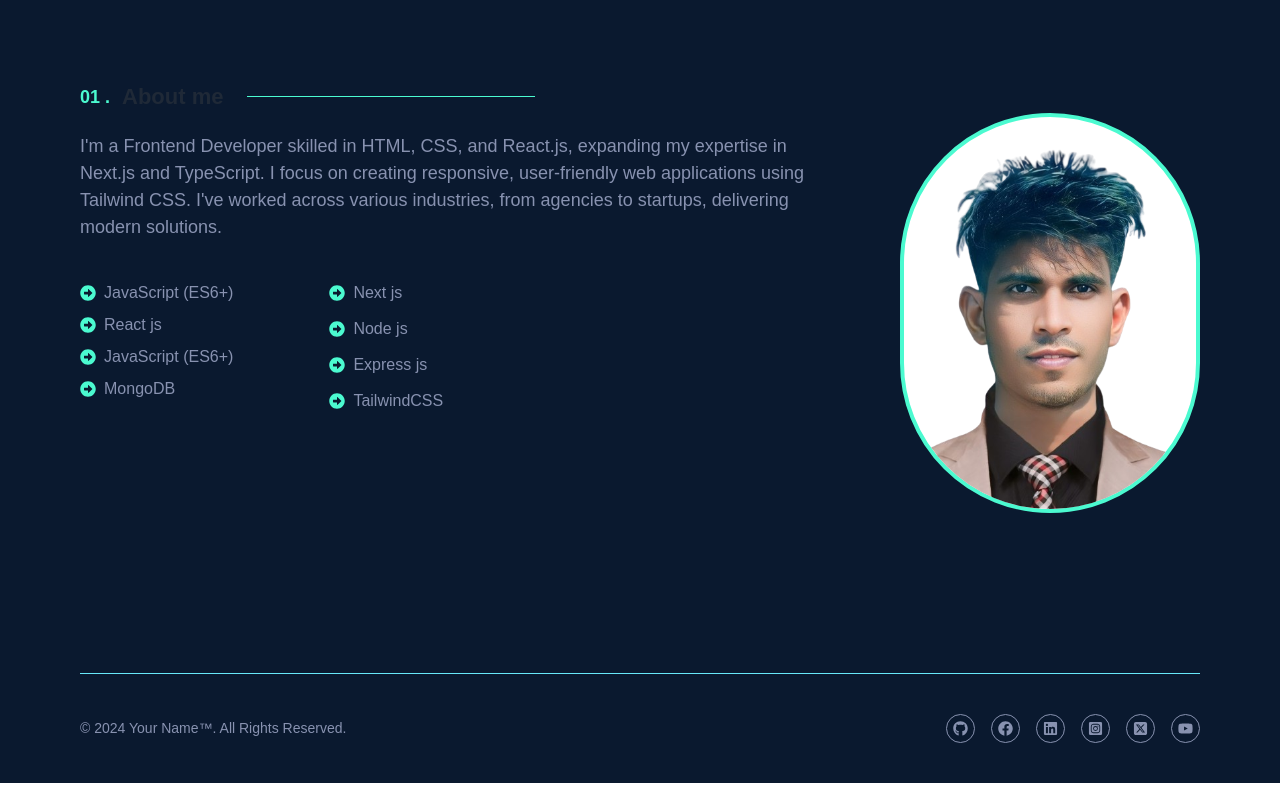
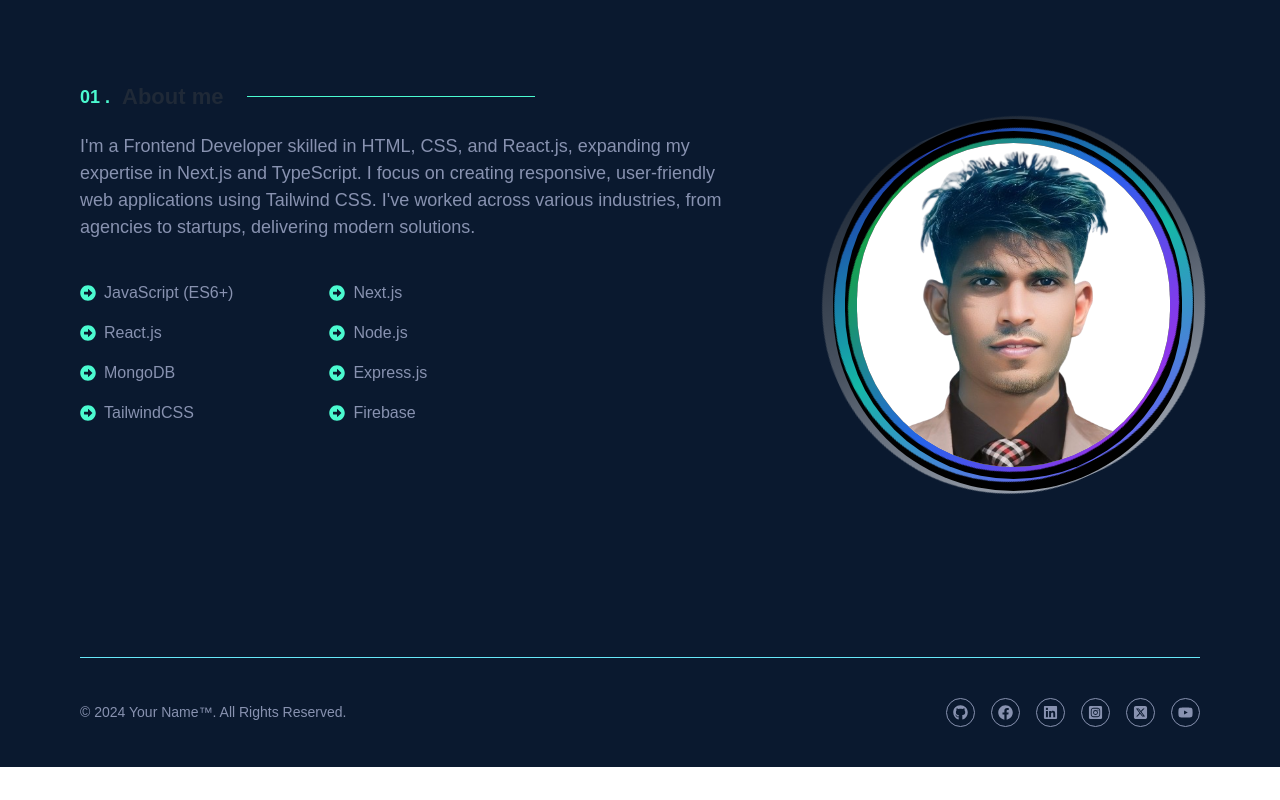
Before and after one commit to yeasinmiah1272001/devportfolio, a React (Vite) app: page /about in a window 1280 px wide. Built offline with nearby package versions, Linux system fonts and the light colour scheme.

Commit message:
animation

```diff
--- a/src/Component/About/About.jsx
+++ b/src/Component/About/About.jsx
@@ -2,13 +2,15 @@ import { FaArrowAltCircleRight } from "react-icons/fa";
 import Container from "../Container/Container";
 import SectionTitle from "../SectionTitle/SectionTitle";
 import { yeasin } from "../../assets";
+import AnimatedBorder from "../AnimatedBorder/AnimatedBorder";
 
 const About = () => {
   return (
     <div>
       <Container id="about" className="py-20 lg:px-20">
-        <SectionTitle titleNo={"01 ."} title={"About me"}></SectionTitle>
-        <div className="flex flex-col lg:flex-row justify-between items-center lg:items-start">
+        <SectionTitle titleNo={"01 ."} title={"About me"} />
+        <div className="flex flex-col lg:flex-row justify-between items-center lg:items-start gap-10 lg:gap-20">
+          {/* Left Side - Text and Skills */}
           <div className="lg:w-2/3 w-full">
             <h1 className="mt-5 text-[18px] text-darkText">
               I'm a Frontend Developer skilled in HTML, CSS, and React.js,
@@ -18,8 +20,9 @@ const About = () => {
               startups, delivering modern solutions.
             </h1>
 
-            <div className="mt-10 flex flex-col lg:flex-row gap-24 text-[16px]">
-              <div className="space-y-2">
+            <div className="mt-10 flex flex-row  lg:flex-row gap-24 text-[16px]">
+              {/* Left List - Skills */}
+              <div className="space-y-4">
                 <div className="flex gap-2 items-center">
                   <FaArrowAltCircleRight className="text-designColor" />
                   <a href="" className="hover:text-lightText text-darkText">
@@ -29,40 +32,13 @@ const About = () => {
                 <div className="flex gap-2 items-center">
                   <FaArrowAltCircleRight className="text-designColor" />
                   <a href="" className="hover:text-lightText text-darkText">
-                    React js
-                  </a>
-                </div>
-                <div className="flex gap-2 items-center">
-                  <FaArrowAltCircleRight className="text-designColor" />
-                  <a href="" className="hover:text-lightText text-darkText">
-                    JavaScript (ES6+)
+                    React.js
                   </a>
                 </div>
                 <div className="flex gap-2 items-center">
                   <FaArrowAltCircleRight className="text-designColor" />
                   <a href="" className="hover:text-lightText text-darkText">
                     MongoDB
-                  </a>
-                </div>
-              </div>
-
-              <div className="space-y-3">
-                <div className="flex gap-2 items-center">
-                  <FaArrowAltCircleRight className="text-designColor" />
-                  <a href="" className="hover:text-lightText text-darkText">
-                    Next js
-                  </a>
-                </div>
-                <div className="flex gap-2 items-center">
-                  <FaArrowAltCircleRight className="text-designColor" />
-                  <a href="" className="hover:text-lightText text-darkText">
-                    Node js
-                  </a>
-                </div>
-                <div className="flex gap-2 items-center">
-                  <FaArrowAltCircleRight className="text-designColor" />
-                  <a href="" className="hover:text-lightText text-darkText">
-                    Express js
                   </a>
                 </div>
                 <div className="flex gap-2 items-center">
@@ -72,15 +48,40 @@ const About = () => {
                   </a>
                 </div>
               </div>
+
+              {/* Right List - More Skills */}
+              <div className="space-y-4">
+                <div className="flex gap-2 items-center">
+                  <FaArrowAltCircleRight className="text-designColor" />
+                  <a href="" className="hover:text-lightText text-darkText">
+                    Next.js
+                  </a>
+                </div>
+                <div className="flex gap-2 items-center">
+                  <FaArrowAltCircleRight className="text-designColor" />
+                  <a href="" className="hover:text-lightText text-darkText">
+                    Node.js
+                  </a>
+                </div>
+                <div className="flex gap-2 items-center">
+                  <FaArrowAltCircleRight className="text-designColor" />
+                  <a href="" className="hover:text-lightText text-darkText">
+                    Express.js
+                  </a>
+                </div>
+                <div className="flex gap-2 items-center">
+                  <FaArrowAltCircleRight className="text-designColor" />
+                  <a href="" className="hover:text-lightText text-darkText">
+                    Firebase
+                  </a>
+                </div>
+              </div>
             </div>
           </div>
 
-          <div className="mt-10 lg:mt-0 ">
-            <img
-              className="lg:h-[400px] bg-white border-4 hover:bg-cyan-300 w-[300px] hover:backdrop-hue-rotate-30 duration-300 hover:border-8 hover:shadow-xl hover:shadow-designColor border-designColor rounded-full"
-              src={yeasin}
-              alt=""
-            />
+          {/* Right Side - Animated Border */}
+          <div className="mt-10 lg:mt-0 w-full lg:w-1/3">
+            <AnimatedBorder />
           </div>
         </div>
       </Container>
--- /dev/null
+++ b/src/Component/AnimatedBorder/AnimatedBorder.jsx
@@ -0,0 +1,35 @@
+import React from "react";
+import { yeasin } from "../../assets";
+
+const AnimatedBorder = () => {
+  return (
+    <div className="flex items-center justify-center">
+      <div className="relative w-96 h-96 p-3">
+        {/* Outer rotating border */}
+        <div className="absolute inset-0 rounded-full animate-spin-slow">
+          <div className="w-full h-full rounded-full bg-gradient-to-r from-gray-800 via-gray-600 to-gray-400 animate-gradient-x"></div>
+        </div>
+        <div className="absolute inset-[6px] bg-black rounded-full"></div>
+
+        {/* Middle rotating border */}
+        <div className="absolute inset-[12px] rounded-full animate-spin-reverse-slow">
+          <div className="w-full h-full rounded-full bg-gradient-to-r from-blue-800 via-teal-500 to-indigo-500 animate-gradient-xy"></div>
+        </div>
+        <div className="absolute inset-[18px] bg-black rounded-full"></div>
+
+        {/* Inner rotating border */}
+        <div className="absolute inset-[24px] rounded-full animate-spin-slower">
+          <div className="w-full h-full rounded-full bg-gradient-to-r from-green-600 via-blue-600 to-purple-600 animate-gradient-y"></div>
+        </div>
+        <div className="absolute inset-[30px] bg-black rounded-full"></div>
+
+        {/* Image container */}
+        <div className="absolute bg-white inset-[30px] rounded-full flex items-center justify-center overflow-hidden">
+          <img src={yeasin} alt="Center Image" className="rounded-full p-3" />
+        </div>
+      </div>
+    </div>
+  );
+};
+
+export default AnimatedBorder;
--- a/src/Component/Home/Home.jsx
+++ b/src/Component/Home/Home.jsx
@@ -8,7 +8,7 @@ import OtherSection from "../Other/Other";
 import Projects from "../Projects/Projects";
 import ScrollBar from "../ScrollBar/ScrollBar";
 import Skils from "../Skils/Skils";
-
+import Test from "../Test/Test";
 const Home = () => {
   return (
     <main className="font-fontFamily min-h-screen  text-lightText">
@@ -17,6 +17,7 @@ const Home = () => {
       <Banner />
       <About />
       <Skils />
+      <Test />
       <Projects />
       <ScrollBar />
       <OtherSection />
--- /dev/null
+++ b/src/Component/Test/Test.jsx
@@ -0,0 +1,111 @@
+import React from "react";
+import {
+  FaReact,
+  FaNodeJs,
+  FaDatabase,
+  FaGithub,
+  FaHtml5,
+  FaCss3Alt,
+  FaJsSquare,
+  FaPython,
+  FaLaravel,
+  FaVuejs,
+  FaAngular,
+  FaDocker,
+  FaAws,
+  FaPhp,
+  FaJava,
+  FaGitAlt,
+  FaFigma,
+  FaGit,
+  FaGoogle,
+  FaLinux,
+} from "react-icons/fa";
+
+const Test = () => {
+  const icons = [
+    <FaReact />,
+    <FaNodeJs />,
+    <FaDatabase />,
+    <FaGithub />,
+    <FaHtml5 />,
+    <FaCss3Alt />,
+    <FaJsSquare />,
+    <FaPython />,
+    <FaLaravel />,
+    <FaVuejs />,
+    <FaAngular />,
+    <FaDocker />,
+    <FaAws />,
+    <FaPhp />,
+    <FaJava />,
+    <FaGitAlt />,
+    <FaFigma />,
+    <FaGit />,
+    <FaGoogle />,
+    <FaLinux />,
+  ];
+
+  return (
+    <div className="flex justify-center items-center min-h-screen text-white px-4 md:px-10 lg:px-20 space-y-6">
+      <div className="flex flex-wrap justify-around mx-auto items-center w-full max-w-7xl">
+        {/* Left side - Circle of icons */}
+        <div className="relative hidden md:inline-flex w-48 h-48 sm:w-36 sm:h-36 lg:w-96 lg:h-96 mr-12 mb-8 sm:mb-0">
+          <div className="absolute inset-0 animate-spin-slow">
+            <div className="w-full h-full flex justify-center items-center relative">
+              <div className="w-36 h-36 sm:w-28 sm:h-28 lg:w-80 lg:h-80 relative flex justify-center items-center">
+                {icons.map((Icon, index) => {
+                  const angle = (index / icons.length) * 360;
+                  const transformStyle = {
+                    transform: `rotate(${angle}deg) translateX(180px) rotate(-${angle}deg)`,
+                  };
+                  return (
+                    <div
+                      key={index}
+                      className="absolute hover:scale-110 transition-transform duration-1000 ease-out"
+                      style={transformStyle}
+                    >
+                      <div className="text-3xl sm:text-2xl lg:text-5xl text-blue-500">
+                        {Icon}
+                      </div>
+                    </div>
+                  );
+                })}
+              </div>
+            </div>
+          </div>
+        </div>
+
+        {/* Right side - Relevant Text */}
+        <div className="flex flex-col justify-center items-start text-left max-w-xl space-y-4 sm:space-y-6">
+          <h2 className="text-4xl sm:text-5xl lg:text-6xl font-semibold text-yellow-400 mb-4">
+            Technologies I Use
+          </h2>
+          <p className="text-lg text-gray-300 mb-6">
+            I have experience working with a variety of technologies, including:
+          </p>
+          <ul className="space-y-2 text-lg text-gray-400">
+            <li>
+              <strong className="text-blue-500">Frontend:</strong> React,
+              Typescript, HTML, CSS, JavaScript
+            </li>
+            <li>
+              <strong className="text-blue-500">Backend:</strong> Node.js,
+              Express, MongoDB, SQL
+            </li>
+            <li>
+              <strong className="text-blue-500">Tools:</strong> Git, Figma, VS
+              Code, Vercel
+            </li>
+            <li>
+              <strong className="text-blue-500">Languages:</strong> JavaScript,
+              Python, Java
+            </li>
+          </ul>
+        </div>
+      </div>
+    </div>
+  );
+};
+
+export default Test;
--- a/src/index.css
+++ b/src/index.css
@@ -6,15 +6,23 @@
   display: none;
 }
 
-.banner {
+/* .banner {
   background-image: url("./public/banner.jpg");
   background-size: cover;
   background-position: center;
-}
+} */
 /* body {
     background-image: url("https://i.ibb.co/Lt3Jb5D/bannerBg.jpg");
   }  */
+@keyframes spin-slow {
+  0% {
+    transform: rotate(0deg);
+  }
+  100% {
+    transform: rotate(360deg);
+  }
+}
 
-/* Slick Carousel Styles */
-@import "~slick-carousel/slick/slick.css";
-@import "~slick-carousel/slick/slick-theme.css";
+.animate-spin-slow {
+  animation: spin-slow 30s linear infinite; /* 30s for slower rotation */
+}
--- a/tailwind.config.js
+++ b/tailwind.config.js
@@ -1,24 +1,78 @@
 /** @type {import('tailwindcss').Config} */
 export default {
-  content: [
-    "./index.html",
-    "./src/**/*.{js,ts,jsx,tsx}",
-  ],
+  content: ["./index.html", "./src/**/*.{js,ts,jsx,tsx}"],
   theme: {
     extend: {
-      colors : {
-        primaryColor : "#0A192F",
-        designColor : "#4bfad0",
-        lightText : "#ccd6f6",
-        darkText : "#8892b0",
-        hovarColor : "rgba(100, 255,218,0.1)",
+      animation: {
+        "spin-slow": "spin 3s linear infinite",
+        "spin-reverse-slow": "spin-reverse 3s linear infinite",
+        "spin-slower": "spin-slower 5s linear infinite",
+        "gradient-x": "gradient-x 3s linear infinite",
+        "gradient-xy": "gradient-xy 4s linear infinite",
+        "gradient-y": "gradient-y 5s linear infinite",
       },
-      fontFamily : {
-        bodyFont : ["Montserrat", "sans-serif"],
+      keyframes: {
+        "gradient-x": {
+          "0%": {
+            backgroundPosition: "0% 50%",
+          },
+          "50%": {
+            backgroundPosition: "100% 50%",
+          },
+          "100%": {
+            backgroundPosition: "0% 50%",
+          },
+        },
+        "gradient-xy": {
+          "0%": {
+            backgroundPosition: "0% 0%",
+          },
+          "50%": {
+            backgroundPosition: "100% 100%",
+          },
+          "100%": {
+            backgroundPosition: "0% 0%",
+          },
+        },
+        "gradient-y": {
+          "0%": {
+            backgroundPosition: "50% 0%",
+          },
+          "50%": {
+            backgroundPosition: "50% 100%",
+          },
+          "100%": {
+            backgroundPosition: "50% 0%",
+          },
+        },
+        "spin-reverse": {
+          "0%": {
+            transform: "rotate(0deg)",
+          },
+          "100%": {
+            transform: "rotate(-360deg)",
+          },
+        },
+        "spin-slower": {
+          "0%": {
+            transform: "rotate(0deg)",
+          },
+          "100%": {
+            transform: "rotate(360deg)",
+          },
+        },
+      },
+      colors: {
+        primaryColor: "#0A192F",
+        designColor: "#4bfad0",
+        lightText: "#ccd6f6",
+        darkText: "#8892b0",
+        hovarColor: "rgba(100, 255,218,0.1)",
+      },
+      fontFamily: {
+        bodyFont: ["Montserrat", "sans-serif"],
       },
     },
   },
-  plugins: [
-    require('daisyui'),
-  ],
-}
+  plugins: [require("daisyui")],
+};
```
Also changed, not shown: src/Component/Design.jsx (+30 -28 lines).
